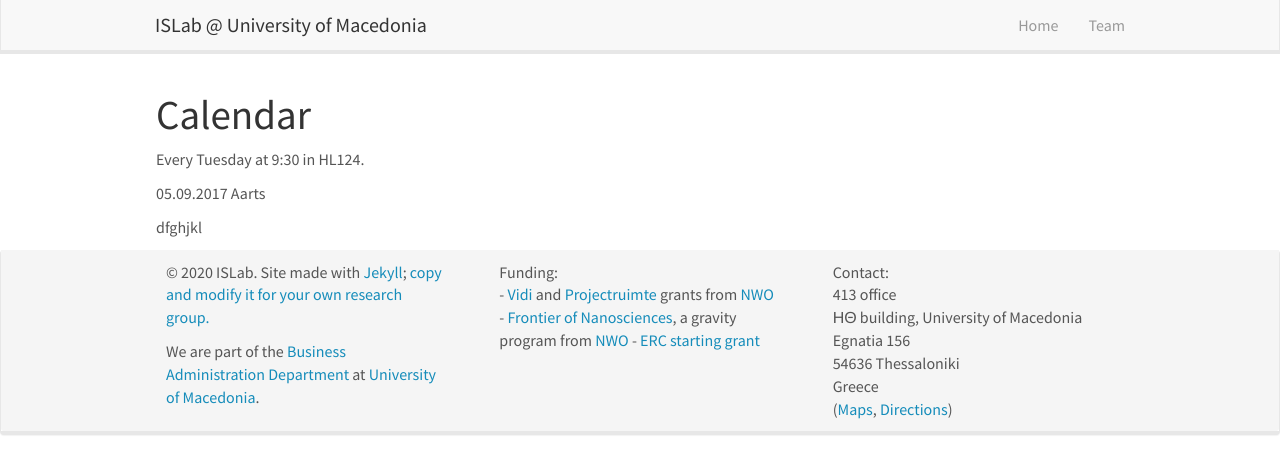
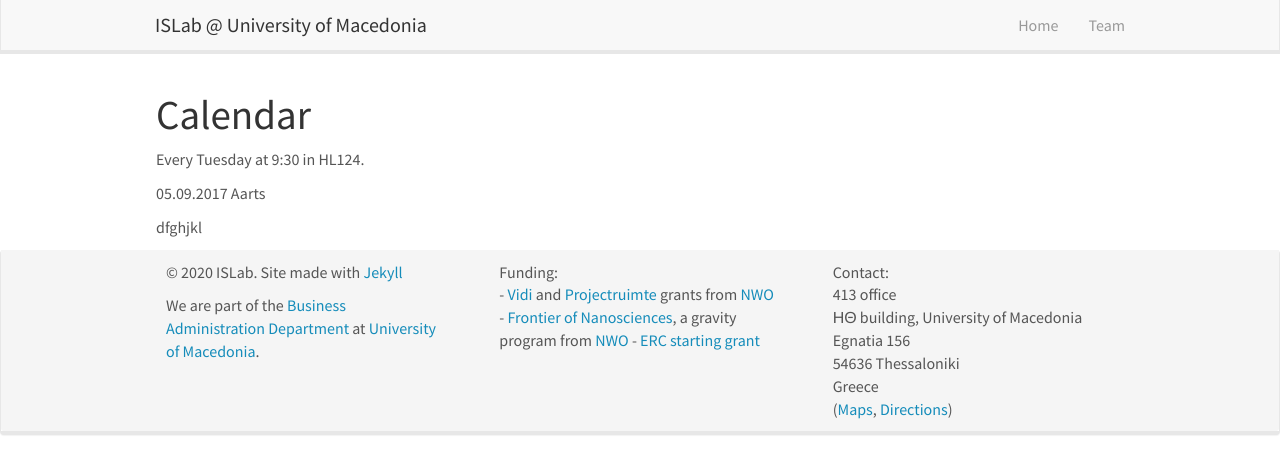
Before and after one commit to islab-uom/islab-uom2, a Jekyll site: the page built from _pages/mini_lecture_series.md, in a window 1280 px wide. Shown: the top 474 px of the page. Built offline with Jekyll 4.4.1, drawn with Linux system fonts in a browser that asks for light colours; nearby versions of some CDN libraries.

Commit message:
Update footer.html

```diff
--- a/_includes/footer.html
+++ b/_includes/footer.html
@@ -4,7 +4,7 @@
 	  <div class="row">
 		<div class="col-sm-4">
 
-		  <p>&copy 2020 ISLab. Site made with <a href="https://jekyllrb.com">Jekyll</a>;  <a href="{{ site.url }}{{ site.baseurl }}/aboutwebsite.html">copy and  modify it for your own research group.</a></p>
+		  <p>&copy 2020 ISLab. Site made with <a href="https://jekyllrb.com">Jekyll</a></p>
               <p>We are part of the <a href="https://www.uom.gr/ba">Business Administration Department</a> at <a href="https://www.uom.gr">University of Macedonia</a>.</p>
 
 
```
